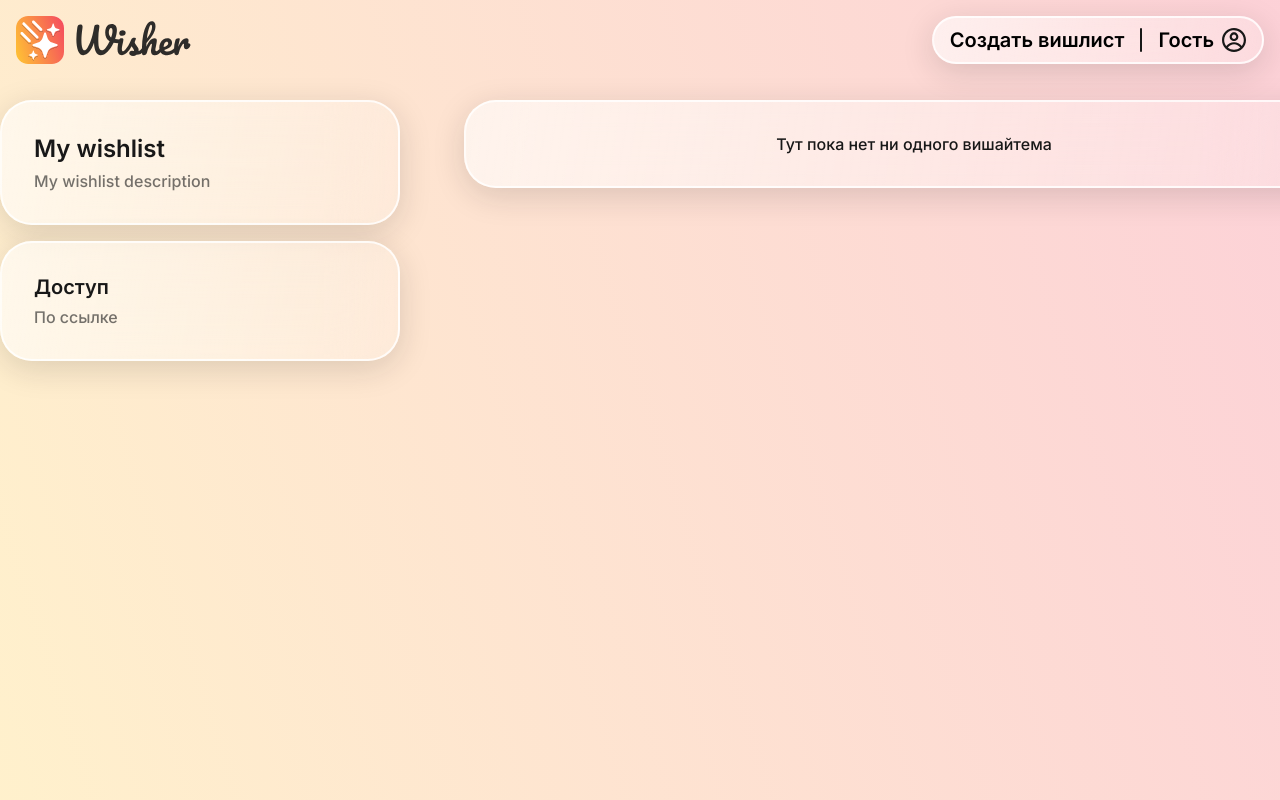
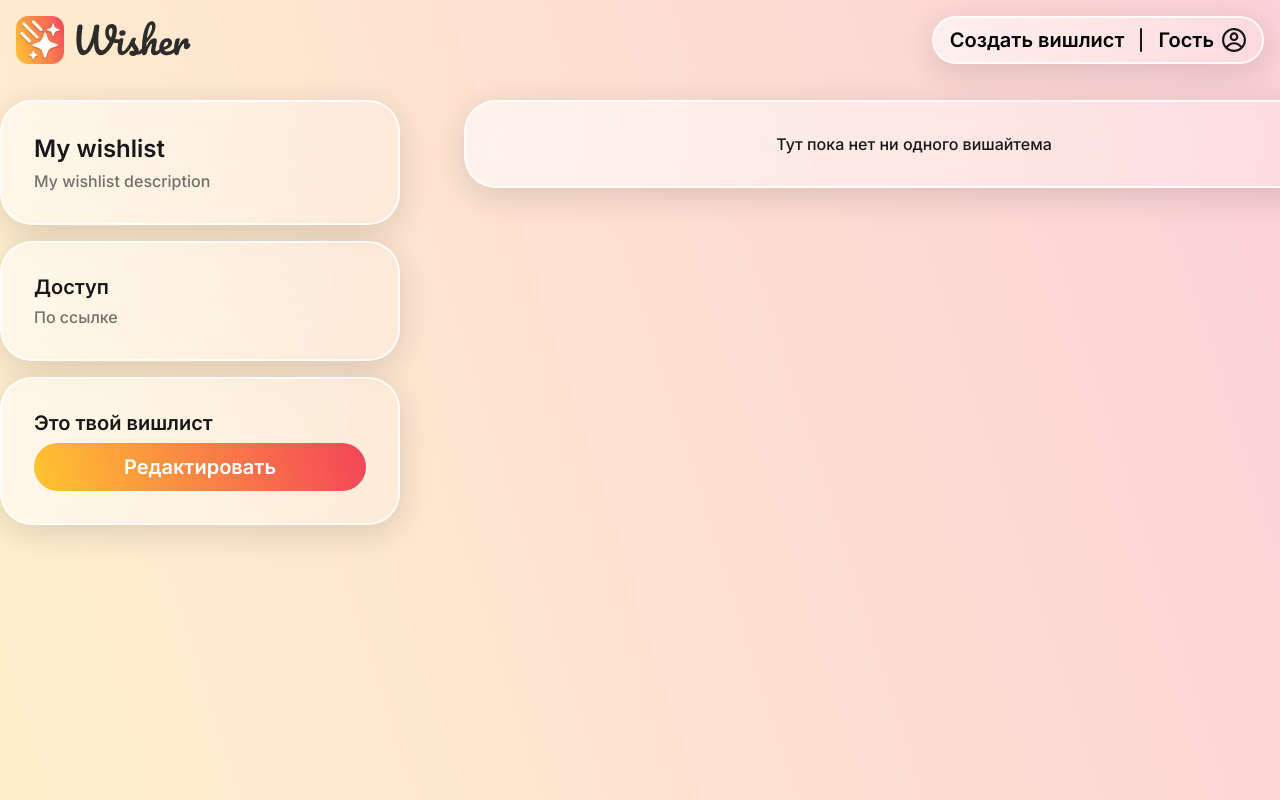
Before and after one commit to Wisher-Developers/wisher-frontend, a React (Vite) app: page /wishlist/1 in a window 1280 px wide. Shown: the top 800 px of the page. Built offline with nearby package versions, Linux system fonts and the light colour scheme.

Commit message:
feat: add edit block

```diff
--- /dev/null
+++ b/src/pages/wishlist/ui/WishlistSidebar/EditBlock.tsx
@@ -0,0 +1,34 @@
+import { Link } from "react-router-dom"
+import styled from "styled-components"
+
+import { text20SemiBold } from "@shared/fonts"
+import Button from "@shared/ui/Button"
+
+import BlockContainer from "./BlockContainer"
+
+export default function EditBlock() {
+  return (
+    <StyledBlock>
+      <h3>Это твой вишлист</h3>
+
+      <Link to="edit" relative="path">
+        <Button size="m">Редактировать</Button>
+      </Link>
+    </StyledBlock>
+  )
+}
+
+const StyledBlock = styled(BlockContainer)`
+  > h3 {
+    ${text20SemiBold};
+  }
+
+  > a {
+    width: 100%;
+    text-decoration: none;
+
+    > button {
+      width: 100%;
+    }
+  }
+`
--- a/src/pages/wishlist/ui/WishlistSidebar/OwnerBlock.tsx
+++ b/src/pages/wishlist/ui/WishlistSidebar/OwnerBlock.tsx
@@ -2,7 +2,7 @@ import { Link } from "react-router-dom"
 import styled from "styled-components"
 
 import { Wishlist } from "@entities/wishlist/model/Wishlist"
-import { text16 } from "@shared/fonts"
+import { text20SemiBold } from "@shared/fonts"
 
 import BlockContainer from "./BlockContainer"
 
@@ -13,17 +13,17 @@ type OwnerBlockProps = {
 export default function OwnerBlock({ wishlist }: OwnerBlockProps) {
   return (
     <StyledBlock>
-      <p>
+      <h3>
         Вишлист пользователя{" "}
         <Link to={`/profile/${wishlist.owner.id}`}>{wishlist.owner.name}</Link>
-      </p>
+      </h3>
     </StyledBlock>
   )
 }
 
 const StyledBlock = styled(BlockContainer)`
-  > p {
-    ${text16};
+  > h3 {
+    ${text20SemiBold};
 
     > a {
       color: var(--color-black);
--- a/src/pages/wishlist/ui/WishlistSidebar/index.tsx
+++ b/src/pages/wishlist/ui/WishlistSidebar/index.tsx
@@ -8,6 +8,7 @@ import { PrivateMode, Wishlist } from "@entities/wishlist/model/Wishlist"
 
 import AccessBlock from "./AccessBlock"
 import DescriptionBlock from "./DescriptionBlock"
+import EditBlock from "./EditBlock"
 import OwnerBlock from "./OwnerBlock"
 
 export default function WishlistSidebar() {
@@ -52,6 +53,7 @@ export default function WishlistSidebar() {
       ) : (
         <OwnerBlock wishlist={wishlist} />
       )}
+      {isOwner && <EditBlock />}
     </Wrapper>
   )
 }
```
